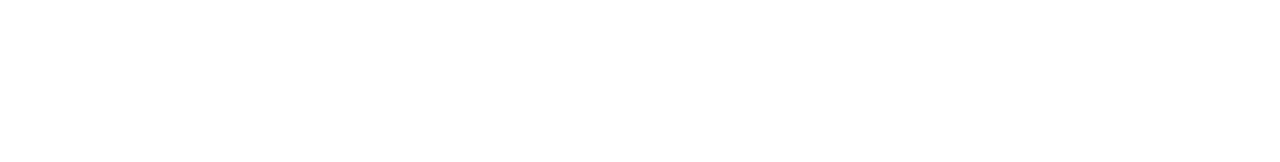
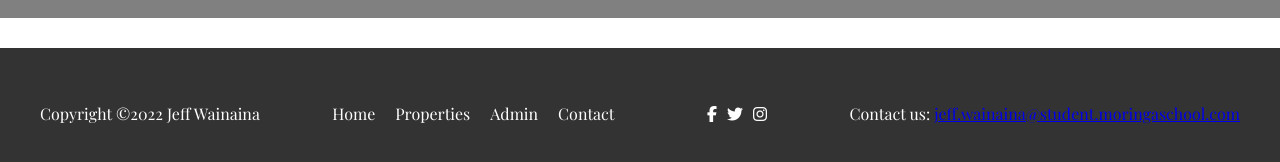
Before and after one commit to JeffMuthunga/Oppenheimer-LLC, a React (Create React App) app: page /home in a window 1280 px wide. Shown: the part 2514-2676 px from the top of the page. Before the commit the page ends 2332 px from the top, so only its background shows below. Built offline with nearby package versions, Linux system fonts and the light colour scheme; data requests are answered from the project's data file.

Commit message:
Added Footer

```diff
--- a/src/App.css
+++ b/src/App.css
@@ -4,7 +4,7 @@ body {
 
 .container {
   width: 100%;
-  height: 800px;
+  height: 1000px;
   background-position: center;
   background-size: cover;
   background-image: url("./Images/22\ large.jpg");
@@ -375,3 +375,50 @@ form .fa-map {
   cursor: pointer;
   width: 100%;
 }
+
+footer {
+  background-color: #333333;
+  color: #fff;
+  padding: 20px 0;
+  margin-top: 30px;
+}
+
+footer .container {
+  display: flex;
+  align-items: center;
+  justify-content: space-between;
+  max-width: 1200px;
+  margin: 0 auto;
+  background: #333333;
+  height: 90px;
+
+}
+
+footer p {
+  margin: 0;
+}
+
+footer nav ul {
+  list-style: none;
+  margin: 0;
+  padding: 0;
+  display: flex;
+}
+
+footer nav ul li {
+  margin-right: 20px;
+}
+
+footer nav ul li a {
+  color: #fff;
+  text-decoration: none;
+}
+
+footer .social-icons {
+  display: flex;
+}
+
+footer .social-icons a {
+  color: #fff;
+  margin-right: 10px;
+}
--- a/src/App.js
+++ b/src/App.js
@@ -7,6 +7,7 @@ import Admin from './Components/Pages/Admin';
 import Home from './Components/Pages/Home';
 import CardDetails from './Components/Pages/CardDetails';
 import Card from './Components/Common/Card';
+import Footer from './Components/Common/Footer';
 
 function App() {
   const [data, setData] = useState([])
@@ -73,6 +74,7 @@ function handleClick(id){
       <Route path="/add" element={<Admin/>}/>
       <Route path="/properties/:id" element={<CardDetails/>}/>
       </Routes>
+      <Footer/>
     </div>
   )
 }
--- /dev/null
+++ b/src/Components/Common/Footer.jsx
@@ -0,0 +1,29 @@
+import React from "react";
+
+function Footer(){
+
+    return(
+        <footer>
+        <div class="container">
+            <p>Copyright ©2022 Jeff Wainaina</p>
+            <nav>
+            <ul>
+                <li><a href="./home">Home</a></li>
+                <li><a href="/properties">Properties</a></li>
+                <li><a href="/add">Admin</a></li>
+                <li><a href="/home">Contact</a></li>
+            </ul>
+            </nav>
+            <div class="social-icons">
+            <a href="#"><i class="fab fa-facebook-f"></i></a>
+            <a href="#"><i class="fab fa-twitter"></i></a>
+            <a href="#"><i class="fab fa-instagram"></i></a>
+            </div>
+            <p>Contact us: <a href="mailto:jeff.wainaina@student.moringaschool.com">jeff.wainaina@student.moringaschool.com</a></p>
+        </div>
+        </footer>
+
+    )
+}
+
+export default Footer
--- a/src/Components/Common/NavBar.jsx
+++ b/src/Components/Common/NavBar.jsx
@@ -8,12 +8,12 @@ function NavBar (){
         <header>
         <nav className="nav-container">
         <div className="navbar">
-            <NavLink className="nav-branding" href="#">
+            <NavLink className="nav-branding" to="/home">
                 <img src="./Images/axis.png" alt="" width={10} height={40}/>
                 Oppenheimer LLC</NavLink>
             <ul className="nav-menu">
                 <li className="nav-link"><NavLink  to="/home"> Home</NavLink ></li>
-                <li className="nav-link"><NavLink  to="/properties">Display Properties</NavLink ></li>
+                <li className="nav-link"><NavLink  to="/properties">Properties</NavLink ></li>
                 <li className="nav-link"><NavLink  to="/add">Admin</NavLink ></li>
             </ul>
         </div>
--- a/src/Components/Pages/CardDetails.jsx
+++ b/src/Components/Pages/CardDetails.jsx
@@ -72,11 +72,12 @@ function CardDetails(){
                         <hr></hr>
                         <h3>Current Bid:<br></br> Kshs &nbsp;{card.price}</h3>
                         <hr></hr>
-                        <h4><FontAwesomeIcon style={{color: "purple"}} icon={faBed}/>&nbsp;&nbsp;{card.bedrooms} bed</h4>
-                        <h4><FontAwesomeIcon style={{color: "purple"}} icon={faHome}/>&nbsp;&nbsp;{card.sqrfeet} sq.ft</h4>
+                        <h4><FontAwesomeIcon style={{color: "purple"}} icon={faBed} beat/>&nbsp;&nbsp;{card.bedrooms} bed</h4>
+                        <h4><FontAwesomeIcon style={{color: "purple"}} icon={faHome} beat/>&nbsp;&nbsp;{card.sqrfeet} sq.ft</h4>
                         <hr></hr>
                         <h4>Description</h4>
-                        <p>{card.description}</p>
+                        <p style={{color: "white"}}>{card.description}</p>
+                        <br></br>
 
                     </div>
                 </div>
```
